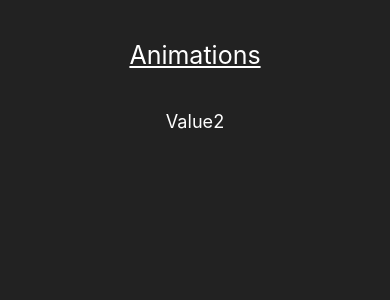
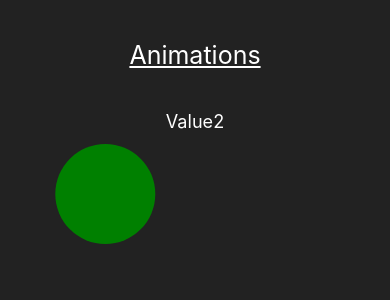
Before and after one commit to Ayandip13/animate, a React Native app: screen / in a window 390 px wide. Shown: the top 300 px of the page. Built offline with nearby package versions, Linux system fonts and the light colour scheme.

Commit message:
implement xy movement

```diff
--- a/App.tsx
+++ b/App.tsx
@@ -4,6 +4,7 @@ import NoLibrary from './animations/NoLibrary'
 import AnimatedBasic from './animations/AnimatedBasic'
 import Value from './animations/Value'
 import Value2 from './animations/Value2'
+import Value3 from './animations/Value3'
 
 const App = () => {
   return (
@@ -14,6 +15,7 @@ const App = () => {
       {/* <AnimatedBasic /> */}
       {/* <Value /> */}
       <Value2 />
+      <Value3 />
     </View>
   )
 }
--- a/animations/Value2.tsx
+++ b/animations/Value2.tsx
@@ -28,6 +28,8 @@ const Value2 = () => {
             <Animated.Text
                 style={{
                     transform: [{ scale: zoomAnim }],
+                    //scale is used to make the component smaller or bigger by value...
+                    //transform property is used to make the component move, rotate or scale
                     fontSize: 20,
                     color: '#fff',
                     textAlign: 'center'
--- /dev/null
+++ b/animations/Value3.tsx
@@ -0,0 +1,50 @@
+import { Animated, StyleSheet, View } from 'react-native'
+import React, { useEffect, useRef } from 'react'
+
+const Value3 = () => {
+    const basePosition = useRef(new Animated.Value(50)).current
+    const oscilation = useRef(new Animated.Value(-50)).current
+
+    const combinedPosition = Animated.add(basePosition, oscilation)
+
+    const startAnimation = () => {
+        Animated.sequence([
+            Animated.timing(oscilation, {
+                toValue: 50,
+                duration: 500,
+                useNativeDriver: false,
+            }),
+            Animated.timing(oscilation, {
+                toValue: -50,
+                duration: 500,
+                useNativeDriver: false,
+            }),
+        ]).start(startAnimation)
+    }
+
+
+    useEffect(() => {
+        startAnimation()
+    }, [])
+
+    return (
+        <View>
+            <Animated.View
+                style={[styles.circle, { transform: [{ translateX: combinedPosition }] }]}
+            />
+        </View>
+    )
+}
+
+export default Value3
+
+const styles = StyleSheet.create({
+    circle: {
+        width: 100,
+        height: 100,
+        borderRadius: 50,
+        backgroundColor: 'green',
+        marginTop: 10,
+        marginLeft: 50
+    },
+})
```
